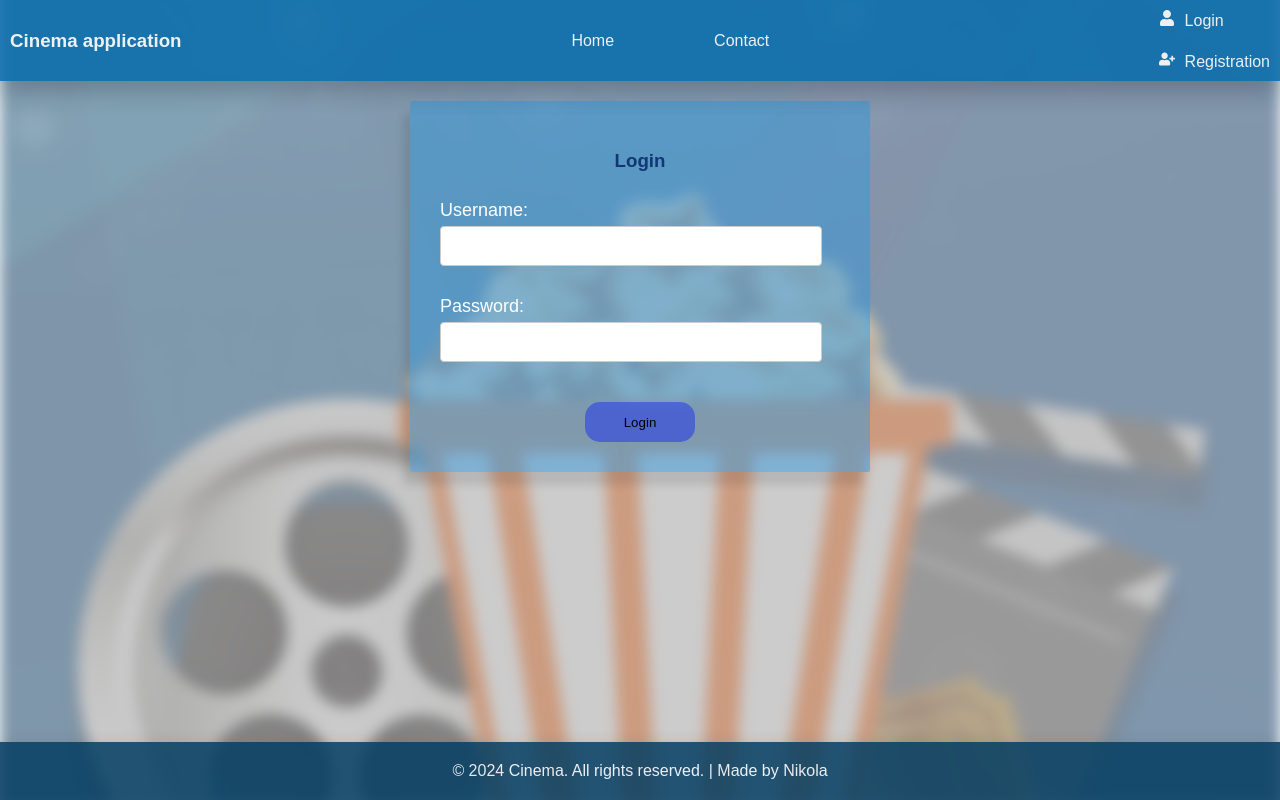
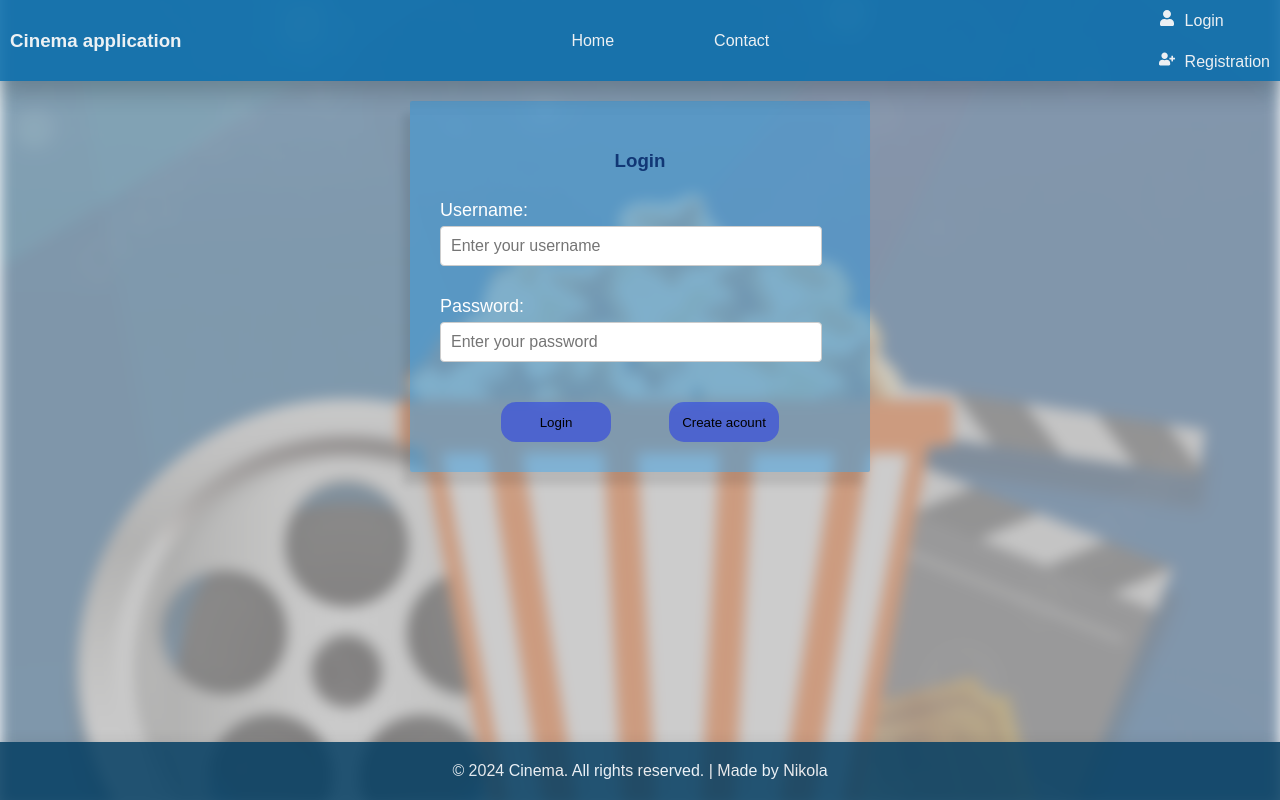
Before and after one commit to nikola100sic/cinema, a React (Create React App) app in the folder cinemaProject/frontend/: page /login in a window 1280 px wide. Built offline with nearby package versions, Linux system fonts and the light colour scheme; no server answers.

Commit message:
Updated login page

```diff
--- a/cinemaProject/frontend/src/pages/auth/LoginPage.tsx
+++ b/cinemaProject/frontend/src/pages/auth/LoginPage.tsx
@@ -1,4 +1,4 @@
-import React from 'react';
+import React, { useState } from 'react';
 import {
   AuthFormContainer,
   AuthFormInput,
@@ -7,18 +7,79 @@ import {
   FormLabel,
 } from '../../components/shared/forms/Forms.styled';
 import Button from '../../components/shared/button/Button';
+import { User } from '../../types/User';
+import { useLocation, useNavigate } from 'react-router-dom';
+import { toast } from 'react-toastify';
+import { AuthAxios } from '../../components/api/axios';
 
 const LoginPage = () => {
+  const [user, setUser] = useState<User>({
+    username: '',
+    password: '',
+  });
+
+  const location = useLocation();
+  const navigate = useNavigate();
+  const from = location.state?.from || '/home';
+
+  const handleChange = (event: React.ChangeEvent<HTMLInputElement>) => {
+    const { name, value } = event.target;
+    setUser((prevUser) => ({
+      ...prevUser,
+      [name]: value,
+    }));
+  };
+
+  const handleSubmit = async (event: React.FormEvent<HTMLFormElement>) => {
+    event.preventDefault();
+
+    if (user.username === '' || user.password === '') {
+      toast.warn('Please fill in all fields.');
+
+      return;
+    }
+    console.log(user);
+    try {
+      const resp = await AuthAxios.post('/login', user);
+      window.localStorage.setItem('jwt', resp.data);
+      window.location.replace('/home');
+      // navigate(from);
+    } catch (e) {
+      console.log(e);
+      toast.warn('Error.');
+    }
+  };
+
   return (
     <AuthFormContainer>
       <AuthFormTitle>Login</AuthFormTitle>
       <FormLabel>Username: </FormLabel>
-      <AuthFormInput></AuthFormInput>
-      <FormLabel>Password: </FormLabel>
-      <AuthFormInput></AuthFormInput>
-      <ButtonContainer>
-        <Button text="Login" type="submit" />
-      </ButtonContainer>
+      <form onSubmit={handleSubmit}>
+        <AuthFormInput
+          type="text"
+          placeholder="Enter your username"
+          name="username"
+          value={String(user.username)}
+          onChange={handleChange}
+        />
+
+        <FormLabel>Password: </FormLabel>
+        <AuthFormInput
+          type="password"
+          placeholder="Enter your password"
+          name="password"
+          value={String(user.password)}
+          onChange={handleChange}
+        />
+        <ButtonContainer>
+          <Button text="Login" type="submit" />
+          <Button
+            text="Create acount"
+            type="submit"
+            onClick={() => navigate('/registration')}
+          />
+        </ButtonContainer>
+      </form>
     </AuthFormContainer>
   );
 };
```
